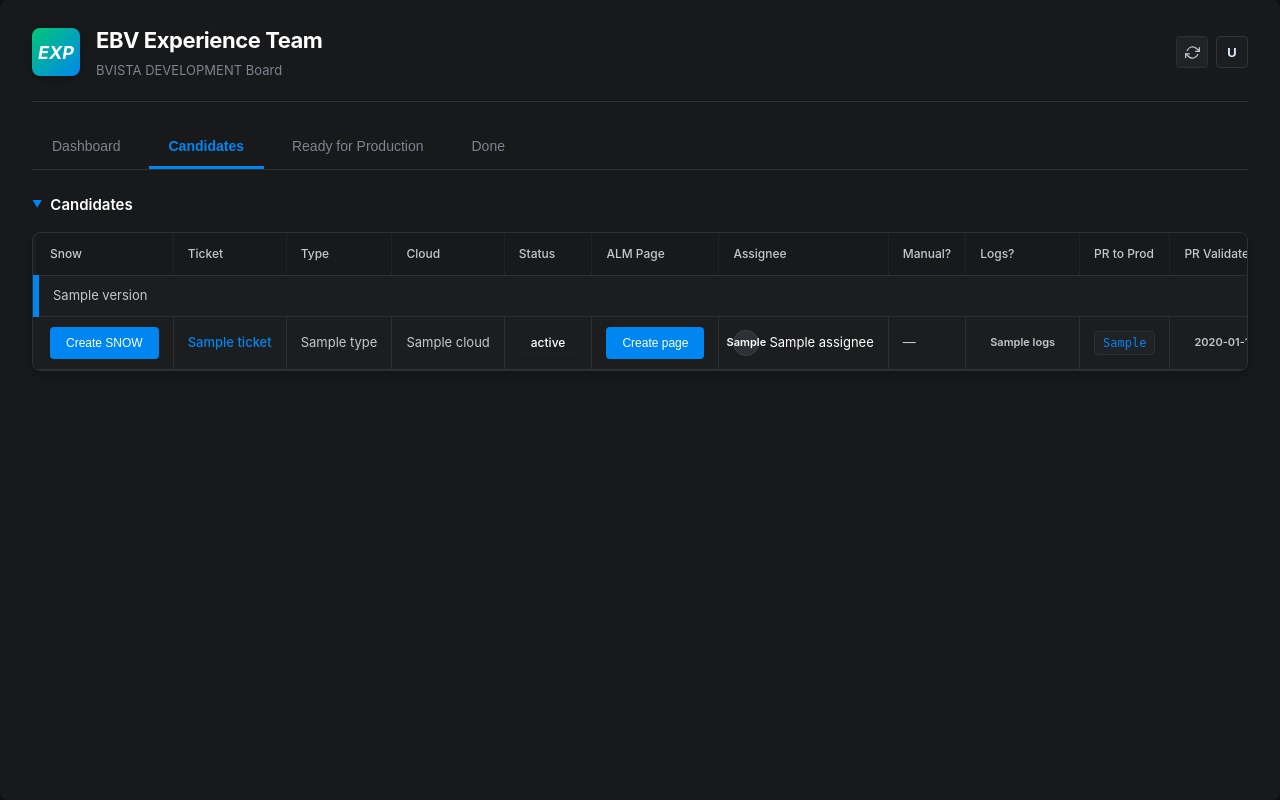
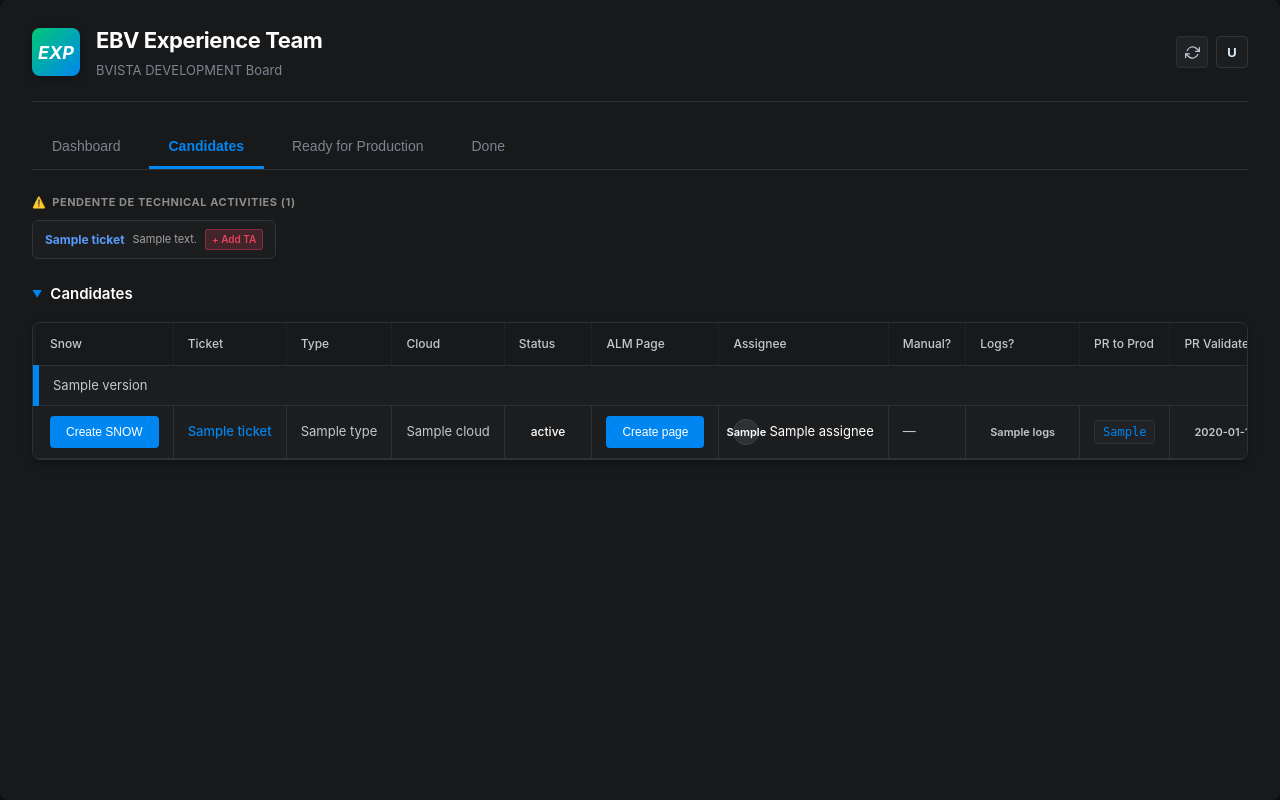
Before and after one commit to renankiel/ebvexpteam, a Flask app: template templates/index.html in a window 1280 px wide, after a click on "Candidates". Run offline with Flask 3, Linux system fonts and the light colour scheme; the template is opened without the code that fills it: most values are stand-ins (such as "Sample title", 1, 10 or a date in 2020).

Commit message:
add technical activities logic

```diff
--- a/main.py
+++ b/main.py
@@ -2,6 +2,7 @@ import os
 import re
 import requests
 from confluence_service import get_confluence_template
+from confluence_publisher import get_tech_activities_expand_from_confluence
 from auth import init_auth, login_required
 from requests.auth import HTTPBasicAuth
 from dotenv import load_dotenv
@@ -979,6 +980,83 @@ def extract_prd_status_adf(adf_description):
     return "—"
 
 
+def has_technical_activities_expand(adf_node):
+    """
+    Varre recursivamente o ADF da descrição procurando por um elemento
+    'expand' com o título 'Technical Activities'.
+    """
+    if not adf_node:
+        return False
+
+    if isinstance(adf_node, list):
+        for item in adf_node:
+            if has_technical_activities_expand(item):
+                return True
+    elif isinstance(adf_node, dict):
+        if adf_node.get("type") == "expand":
+            title = adf_node.get("attrs", {}).get("title", "")
+            if title and "technical activities" in title.strip().lower():
+                return True
+        for child in adf_node.get("content", []):
+            if has_technical_activities_expand(child):
+                return True
+
+    return False
+
+
+def append_technical_activities_to_jira_issue(ticket_key):
+    """
+    Obtém a descrição atual do ticket no Jira, anexa o bloco expand
+    'Technical Activities' obtido da página do Confluence e atualiza o ticket via Jira REST API v3.
+    """
+    # 1. Busca o bloco expand oficial do Confluence
+    expand_block = get_tech_activities_expand_from_confluence()
+    if not expand_block:
+        raise ValueError("Bloco 'Technical Activities' não foi encontrado na página do Confluence.")
+
+    # 2. Busca a descrição atual da issue no Jira
+    issue_url = f"{JIRA_URL}/rest/api/3/issue/{ticket_key}?fields=description"
+    auth = HTTPBasicAuth(JIRA_EMAIL, JIRA_TOKEN)
+    headers = {"Accept": "application/json", "Content-Type": "application/json"}
+
+    get_resp = requests.get(issue_url, auth=auth, headers=headers, timeout=15)
+    if get_resp.status_code != 200:
+        raise RuntimeError(f"Erro ao buscar issue {ticket_key} no Jira: {get_resp.status_code}")
+
+    issue_data = get_resp.json()
+    current_desc = issue_data.get("fields", {}).get("description")
+
+    # Garante estrutura básica padrão de documento ADF
+    if not current_desc or not isinstance(current_desc, dict):
+        current_desc = {"type": "doc", "version": 1, "content": []}
+
+    # 3. Limpa qualquer expand 'Technical Activities' pré-existente para não duplicar
+    clean_content = []
+    for c in current_desc.get("content", []):
+        if c.get("type") == "expand":
+            title = c.get("attrs", {}).get("title", "")
+            if "technical activities" in title.lower():
+                continue
+        clean_content.append(c)
+
+    # 4. Anexa o bloco original do Confluence
+    clean_content.append(expand_block)
+    current_desc["content"] = clean_content
+
+    # 5. Envia o PUT para atualizar a descrição no Jira
+    put_payload = {
+        "fields": {
+            "description": current_desc
+        }
+    }
+
+    put_resp = requests.put(issue_url, auth=auth, headers=headers, json=put_payload, timeout=20)
+    if put_resp.status_code not in (200, 204):
+        raise RuntimeError(f"Erro ao atualizar ticket {ticket_key} no Jira: {put_resp.status_code} - {put_resp.text}")
+
+    return True
+
+
 # =====================================================================
 # 🔄 JIRA REST API v3 INTEGRATION
 # =====================================================================
@@ -986,6 +1064,7 @@ def fetch_jira_data():
     candidates_groups = {}
     done_list = []
     ready_prod_list = []
+    pending_ta_list = []
 
     if not JIRA_URL or not JIRA_EMAIL or not JIRA_TOKEN or not JIRA_PROJECT_KEY:
         print("⚠️ Error: Jira credentials missing or incomplete in .env!")
@@ -1136,9 +1215,17 @@ def fetch_jira_data():
             elif current_status == "READY FOR PRODUCTION":
                 ready_prod_list.append(ticket_obj)
             else:
-                if sprint_name not in candidates_groups:
-                    candidates_groups[sprint_name] = []
-                candidates_groups[sprint_name].append(ticket_obj)
+                # 🟢 REGRA DE TECHNICAL ACTIVITIES:
+                has_ta = has_technical_activities_expand(description_adf)
+
+                if not has_ta:
+                    # Sem Technical Activities -> Vai para os badges acima da tabela
+                    pending_ta_list.append(ticket_obj)
+                else:
+                    # Com Technical Activities -> Entra normalmente na tabela de Candidates
+                    if sprint_name not in candidates_groups:
+                        candidates_groups[sprint_name] = []
+                    candidates_groups[sprint_name].append(ticket_obj)
 
         # 🟢 ORDENAÇÃO DE CANDIDATES (Sprints)
         sorted_candidate_group_names = sorted(
@@ -1224,7 +1311,7 @@ def fetch_jira_data():
             ]
 
         # Retorna ambos os dados de gráfico
-        return formatted_candidates, done_list, formatted_ready_prod, chart_data, candidates_chart_data
+        return formatted_candidates, done_list, formatted_ready_prod, chart_data, candidates_chart_data, pending_ta_list
 
     except Exception as error:
         print(f"⚠️ Error connecting to Jira API: {error}")
@@ -1234,7 +1321,7 @@ def fetch_jira_data():
                 "tickets": []
             }
         ]
-        return error_group, [], [], {"labels": [], "counts": []}, {"labels": [], "counts": []}
+        return error_group, [], [], {"labels": [], "counts": []}, {"labels": [], "counts": []}, []
 
 
 # =====================================================================
@@ -1243,7 +1330,7 @@ def fetch_jira_data():
 @app.route("/")
 @login_required
 def home():
-    candidates_data, done_data, ready_prod_data, chart_data, candidates_chart_data = fetch_jira_data()  # 🟢 Atualizado
+    candidates_data, done_data, ready_prod_data, chart_data, candidates_chart_data, pending_ta = fetch_jira_data()
 
     return render_template(
         "index.html",
@@ -1252,6 +1339,7 @@ def home():
         done_tickets=done_data,
         chart_data=chart_data,
         candidates_chart_data=candidates_chart_data,
+        pending_ta_tickets=pending_ta,
         jira_url=JIRA_URL or "https://atlassian.net"
     )
 
@@ -1259,14 +1347,15 @@ def home():
 @app.route("/api/refresh", methods=["GET"])
 @login_required
 def api_refresh():
-    candidates_data, done_data, ready_prod_data, chart_data, candidates_chart_data = fetch_jira_data()  # 🟢 Atualizado
+    candidates_data, done_data, ready_prod_data, chart_data, candidates_chart_data, pending_ta = fetch_jira_data()
     return jsonify({
         "success": True,
         "candidates": candidates_data,
         "ready_prod_tickets": ready_prod_data,  # 🟢 Retornando dinamicamente para o JS
         "done_tickets": done_data,
         "chart_data": chart_data,
-        "candidates_chart_data": candidates_chart_data
+        "candidates_chart_data": candidates_chart_data,
+        "pending_ta_tickets": pending_ta
     })
 
 
@@ -1456,5 +1545,22 @@ def create_snow(ticket_id):
         return jsonify({"success": False, "message": str(e)})
 
 
+@app.route("/api/add-technical-activities", methods=["POST"])
+@login_required
+def api_add_technical_activities():
+    data = request.get_json() or {}
+    ticket_key = data.get("ticket")
+
+    if not ticket_key:
+        return jsonify({"success": False, "error": "Ticket não informado."}), 400
+
+    try:
+        append_technical_activities_to_jira_issue(ticket_key)
+        return jsonify({"success": True, "message": f"Technical Activities adicionado ao ticket {ticket_key}!"})
+    except Exception as e:
+        print(f"⚠️ Erro ao adicionar Technical Activities: {e}")
+        return jsonify({"success": False, "error": str(e)}), 500
+
+
 if __name__ == "__main__":
     app.run(debug=True)
--- a/templates/index.html
+++ b/templates/index.html
@@ -151,6 +151,32 @@
 
         <!-- TAB 2: Candidates -->
         <div id="candidates" class="tab-content">
+            <!-- 🟢 Badges de Tickets sem Technical Activities -->
+            {% if pending_ta_tickets and pending_ta_tickets|length > 0 %}
+            <div id="pending-ta-section" class="pending-ta-container" style="margin-bottom: 24px;">
+                <div style="font-size: 11px; font-weight: 700; color: #8c8c8c; letter-spacing: 0.05em; text-transform: uppercase; margin-bottom: 10px; display: flex; align-items: center; gap: 6px;">
+                    <span style="color: #e2445c;">⚠️</span>
+                    <span id="pending-ta-title">Pendente de Technical Activities (<span id="pending-ta-count">{{ pending_ta_tickets|length }}</span>)</span>
+                </div>
+
+                <div id="pending-ta-list" style="display: flex; flex-wrap: wrap; gap: 8px;">
+                    {% for t in pending_ta_tickets %}
+                    <div id="badge-{{ t.ticket }}"
+                         onclick="applyTechnicalActivities('{{ t.ticket }}', this)"
+                         title="Clique para adicionar Technical Activities ao ticket no Jira"
+                         style="cursor: pointer; background: #1c1d1f; border: 1px solid #323338; border-radius: 6px; padding: 8px 12px; display: inline-flex; align-items: center; gap: 8px; transition: border-color 0.2s, background 0.2s;"
+                         onmouseover="this.style.borderColor='#0086c0'; this.style.background='#252629';"
+                         onmouseout="this.style.borderColor='#323338'; this.style.background='#1c1d1f';">
+
+                        <span style="color: #579bfc; font-size: 12px; font-weight: 700;">{{ t.ticket }}</span>
+                        <span style="color: #a3a3a3; font-size: 11px; max-width: 160px; white-space: nowrap; overflow: hidden; text-overflow: ellipsis;" title="{{ t.description }}">{{ t.description }}</span>
+                        <span class="badge-tag" style="background: rgba(226, 68, 92, 0.2); color: #e2445c; font-size: 10px; font-weight: 600; padding: 2px 6px; border-radius: 3px; border: 1px solid rgba(226, 68, 92, 0.4);">+ Add TA</span>
+                    </div>
+                    {% endfor %}
+                </div>
+            </div>
+            {% endif %}
+
             <div class="table-title candidates-title">Candidates</div>
             <div class="table-responsive">
                 <table class="jira-table" id="candidates-table">
@@ -967,6 +993,70 @@
             });
         }
 
+        function applyTechnicalActivities(ticketKey, element) {
+            if (element.dataset.loading === "true") return;
+
+            if (!confirm(`Deseja adicionar o Technical Activities do Confluence ao ticket ${ticketKey} no Jira?`)) {
+                return;
+            }
+
+            element.dataset.loading = "true";
+            const tag = element.querySelector('.badge-tag');
+            const originalText = tag.textContent;
+            tag.textContent = "Gravando...";
+            element.style.opacity = "0.6";
+
+            fetch('/api/add-technical-activities', {
+                method: 'POST',
+                headers: { 'Content-Type': 'application/json' },
+                body: JSON.stringify({ ticket: ticketKey })
+            })
+            .then(res => res.json())
+            .then(data => {
+                if (data.success) {
+                    // Remove o badge clicado visualmente
+                    element.style.transition = "all 0.3s ease";
+                    element.style.transform = "scale(0.8)";
+                    element.style.opacity = "0";
+
+                    setTimeout(() => {
+                        element.remove();
+
+                        // Atualiza o contador de badges pendentes
+                        const countElem = document.getElementById('pending-ta-count');
+                        if (countElem) {
+                            let currentCount = parseInt(countElem.textContent) - 1;
+                            countElem.textContent = currentCount;
+                            if (currentCount <= 0) {
+                                const sec = document.getElementById('pending-ta-section');
+                                if (sec) sec.style.display = 'none';
+                            }
+                        }
+
+                        // Dispara o refresh automático do board para o ticket entrar na tabela de Candidates
+                        if (typeof refreshBoardData === "function") {
+                            refreshBoardData();
+                        } else if (typeof fetchBoardData === "function") {
+                            fetchBoardData();
+                        } else {
+                            window.location.reload();
+                        }
+                    }, 300);
+                } else {
+                    alert("Erro: " + (data.error || "Não foi possível atualizar o ticket no Jira."));
+                    tag.textContent = originalText;
+                    element.style.opacity = "1";
+                    element.dataset.loading = "false";
+                }
+            })
+            .catch(err => {
+                alert("Erro de conexão ao atualizar ticket.");
+                tag.textContent = originalText;
+                element.style.opacity = "1";
+                element.dataset.loading = "false";
+            });
+        }
+
         // Chart.js - Monday Carbon Bar Chart (Gráfico de Barras)
         const ctx = document.getElementById('productionChart').getContext('2d');
         const productionChart = new Chart(ctx, {
```
Also changed, not shown: confluence_publisher.py (+52 -1 lines).
